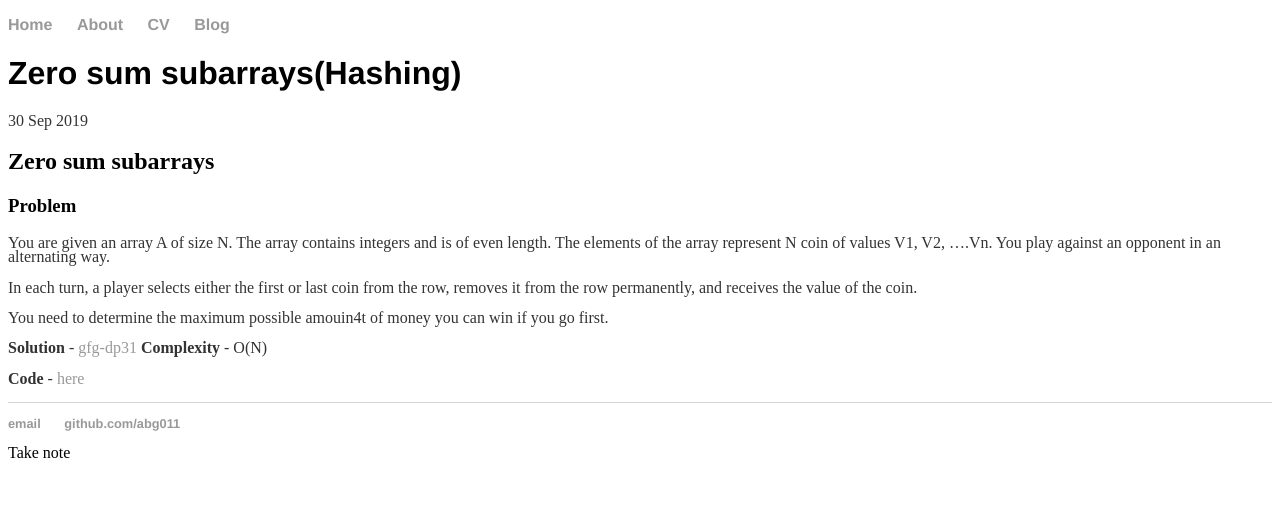
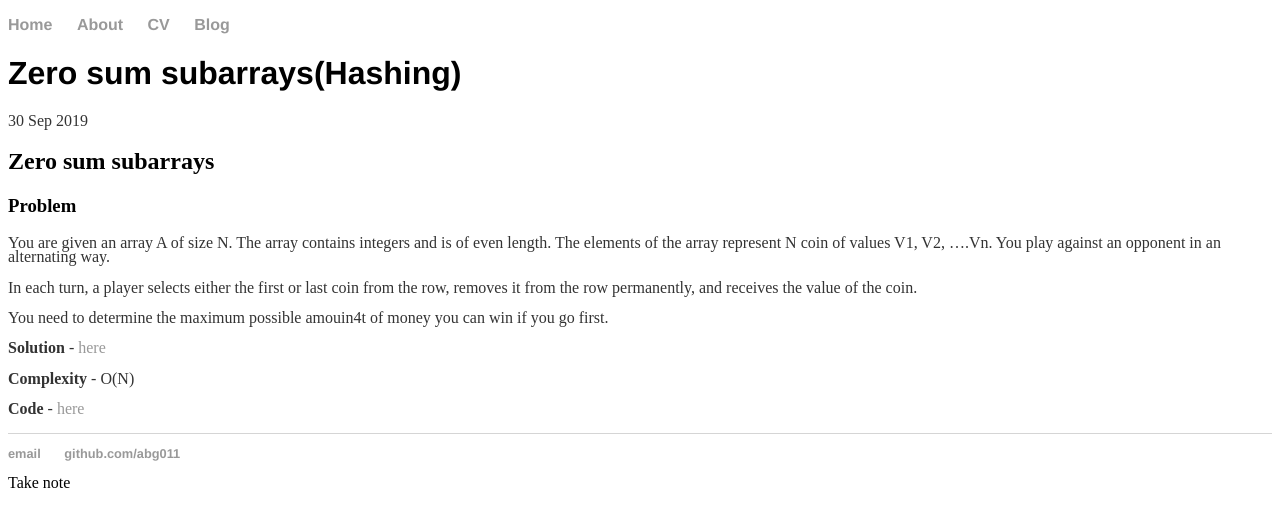
Before and after one commit to abhigupta543/abg011.github.io, a Jekyll site: the page built from _posts/2019-09-30-Zero-Sum-Subarrays.md, in a window 1280 px wide. Shown: the top 527 px of the page. Built offline with Jekyll 4.4.1, drawn with Linux system fonts in a browser that asks for light colours.

Commit message:
Update 2019-09-30-Zero-Sum-Subarrays.md

```diff
--- a/_posts/2019-09-30-Zero-Sum-Subarrays.md
+++ b/_posts/2019-09-30-Zero-Sum-Subarrays.md
@@ -12,7 +12,8 @@ In each turn, a player selects either the first or last coin from the row, remov
 
 You need to determine the maximum possible amouin4t of money you can win if you go first.
 
-**Solution** - [gfg-dp31](https://www.geeksforgeeks.org/print-all-subarrays-with-0-sum/)
+**Solution** - [here](https://www.geeksforgeeks.org/print-all-subarrays-with-0-sum/)
+
 **Complexity** - O(N)
 
 **Code** - [here](/codes/Sum0Subarray.cpp)
```
